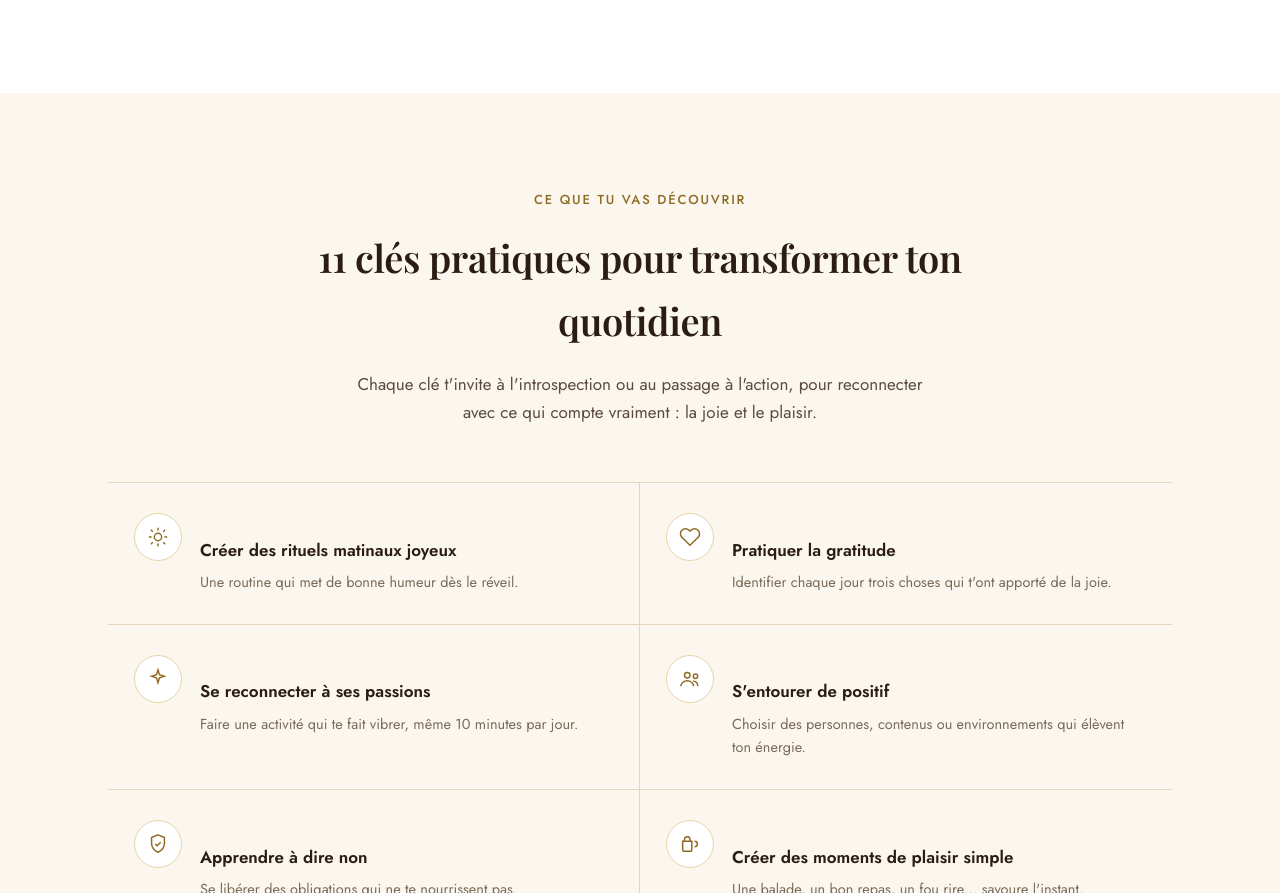
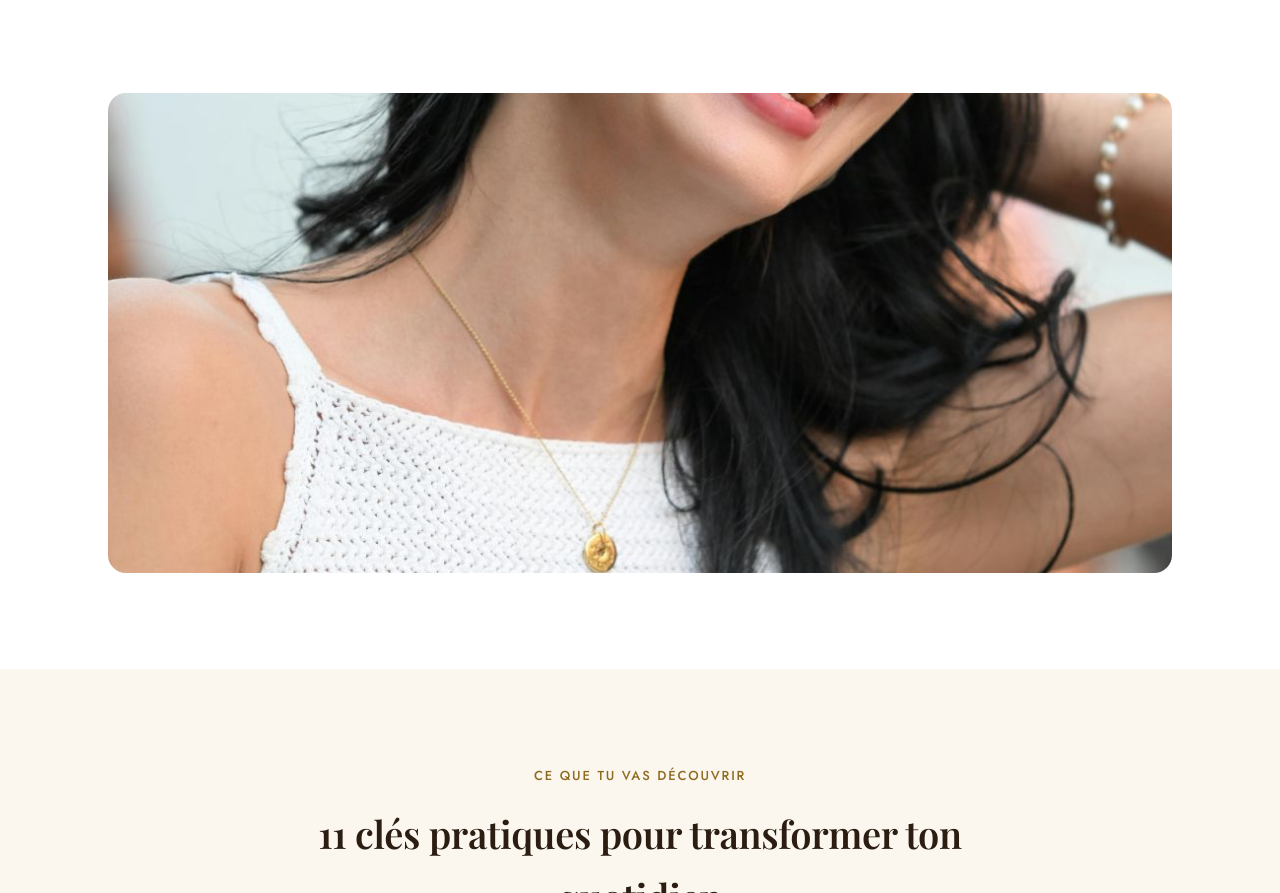
Before and after one commit to lifestylebysabrina/landing-joie-plaisir, a plain HTML site: page index.html in a window 1280 px wide. Shown: the part 1227-2120 px from the top of the page. Drawn offline with nearby package versions, Linux system fonts and the light colour scheme; a web font is replaced by a local one.

Commit message:
Update index.html

```diff
--- a/index.html
+++ b/index.html
@@ -295,6 +295,12 @@
   </div>
 </section>
 
+<section class="section-alt" style="padding-top:0;">
+  <div class="wrap">
+    <img src="images/photo-transition.jpg" alt="Sabrina, Coach Lifestyle" style="width:100%; max-height:480px; object-fit:cover; border-radius:18px;">
+  </div>
+</section>
+
 <section id="keys">
   <div class="wrap">
     <p class="kicker">Ce que tu vas découvrir</p>
```
